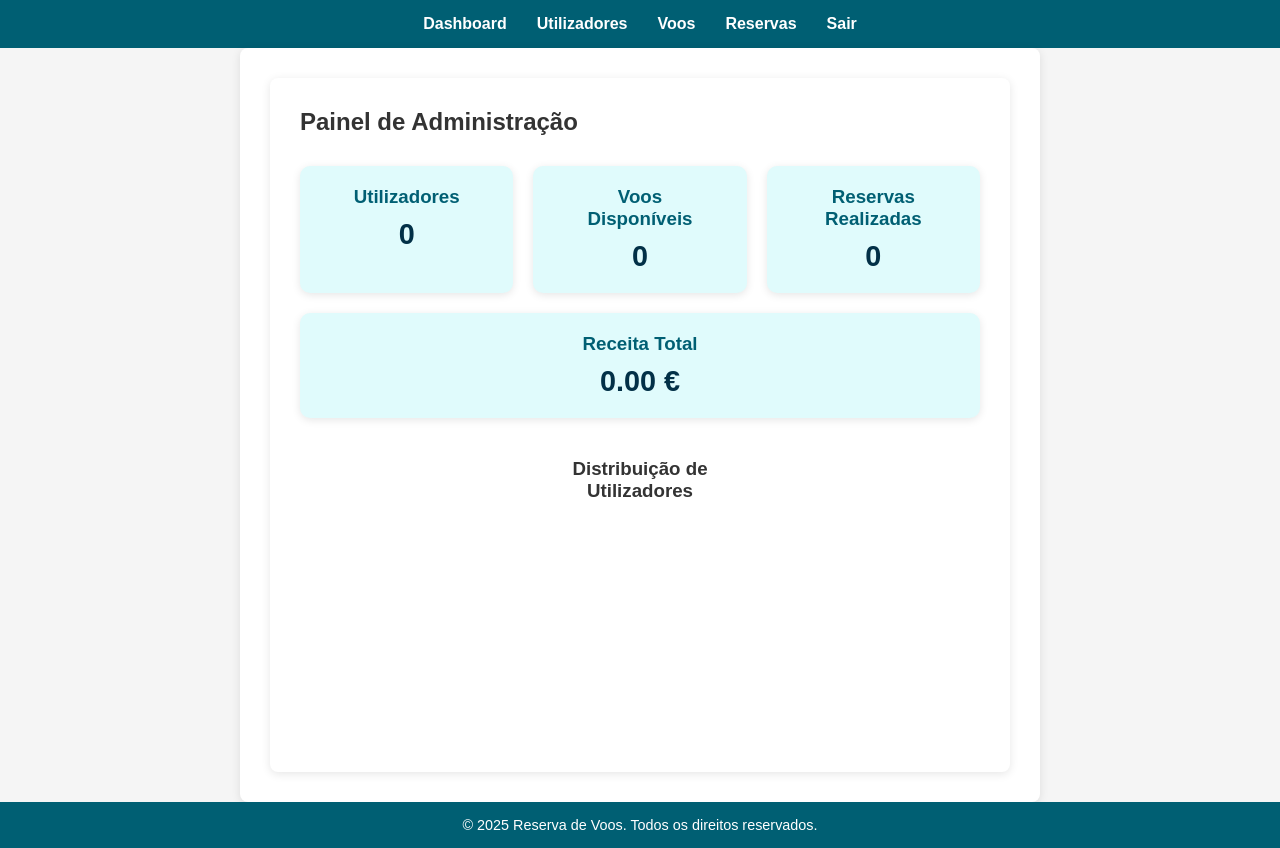
After one commit to SofiaAlCosta/Internship-Visabeira, a PHP site: page /admin/dashboard.php in a window 1280 px wide. The commit adds this page. Run offline with PHP 8.4, Linux system fonts and the light colour scheme; the visitor is signed in with stand-in values (Sample User, id 1); data that the repository does not hold is empty; a map, chart or similar area stays blank.

Commit message:
Add admin dashboard page and initial layout

```diff
--- /dev/null
+++ b/taka-airways-system/admin/dashboard.php
@@ -0,0 +1,83 @@
+<?php
+include 'includes/admin_auth.php';
+include '../includes/db.php';
+include 'includes/header_admin.php';
+
+$contagemTipos = $conn->query("SELECT tipo, COUNT(*) AS total FROM utilizadores GROUP BY tipo");
+
+$tipos = [];
+$quantidades = [];
+
+while ($row = $contagemTipos->fetch_assoc()) {
+    $tipos[] = $row['tipo'];
+    $quantidades[] = $row['total'];
+}
+
+$utilizadores = $conn->query("SELECT COUNT(*) AS total FROM utilizadores");
+$total_utilizadores = $utilizadores->fetch_assoc()["total"];
+
+$voos = $conn->query("SELECT COUNT(*) AS total FROM voos");
+$total_voos = $voos->fetch_assoc()["total"];
+
+$reservas = $conn->query("SELECT COUNT(*) AS total FROM reservas");
+$total_reservas = $reservas->fetch_assoc()["total"];
+
+$receita = $conn->query("
+    SELECT SUM(voos.preco) AS total_receita
+    FROM reservas
+    INNER JOIN voos ON reservas.voo_id = voos.id
+");
+$total_receita = $receita->fetch_assoc()["total_receita"] ?? 0;
+?>
+
+<main>
+    <h2>Painel de Administração</h2>
+
+    <div class="painel-estatisticas">
+        <div class="estatistica-box">
+            <h3>Utilizadores</h3>
+            <p><?= $total_utilizadores ?></p>
+        </div>
+        <div class="estatistica-box">
+            <h3>Voos Disponíveis</h3>
+            <p><?= $total_voos ?></p>
+        </div>
+        <div class="estatistica-box">
+            <h3>Reservas Realizadas</h3>
+            <p><?= $total_reservas ?></p>
+        </div>
+        <div class="estatistica-box">
+            <h3>Receita Total</h3>
+            <p><?= number_format($total_receita, 2) ?> €</p>
+        </div>
+    </div>
+
+    <div style="max-width: 200px; margin: 40px auto;">
+        <h3 style="text-align: center;">Distribuição de Utilizadores</h3>
+        <canvas id="graficoUtilizadores"></canvas>
+    </div>
+</main>
+
+<script src="https://cdn.jsdelivr.net/npm/chart.js"></script>
+<script>
+    const ctx = document.getElementById('graficoUtilizadores').getContext('2d');
+
+    const grafico = new Chart(ctx, {
+        type: 'pie',
+        data: {
+            labels: <?= json_encode($tipos) ?>,
+            datasets: [{
+                label: 'Utilizadores por Tipo',
+                data: <?= json_encode($quantidades) ?>,
+                backgroundColor: ['#007f84', '#94d2bd', '#ee9b00', '#e63946'],
+                borderColor: '#ffffff',
+                borderWidth: 1
+            }]
+        },
+        options: {
+            responsive: true
+        }
+    });
+</script>
+
+<?php include '../includes/footer.php'; ?>
--- a/taka-airways-system/admin/includes/header_admin.php
+++ b/taka-airways-system/admin/includes/header_admin.php
@@ -22,9 +22,9 @@ if (!isset($_SESSION["utilizador_tipo"]) || $_SESSION["utilizador_tipo"] !== "ad
         <nav>
             <ul>
                 <li><a href="dashboard.php">Dashboard</a></li>
-                <li><a href="gerir_utilizadores.php">Utilizadores</a></li>
-                <li><a href="gerir_voos.php">Voos</a></li>
-                <li><a href="gerir_reservas.php">Reservas</a></li>
+                <li><a href="manage_users.php">Utilizadores</a></li>
+                <li><a href="manage_flights.php">Voos</a></li>
+                <li><a href="manage_reservations.php">Reservas</a></li>
                 <li><a href="../logout.php">Sair</a></li>
             </ul>
         </nav>
```
